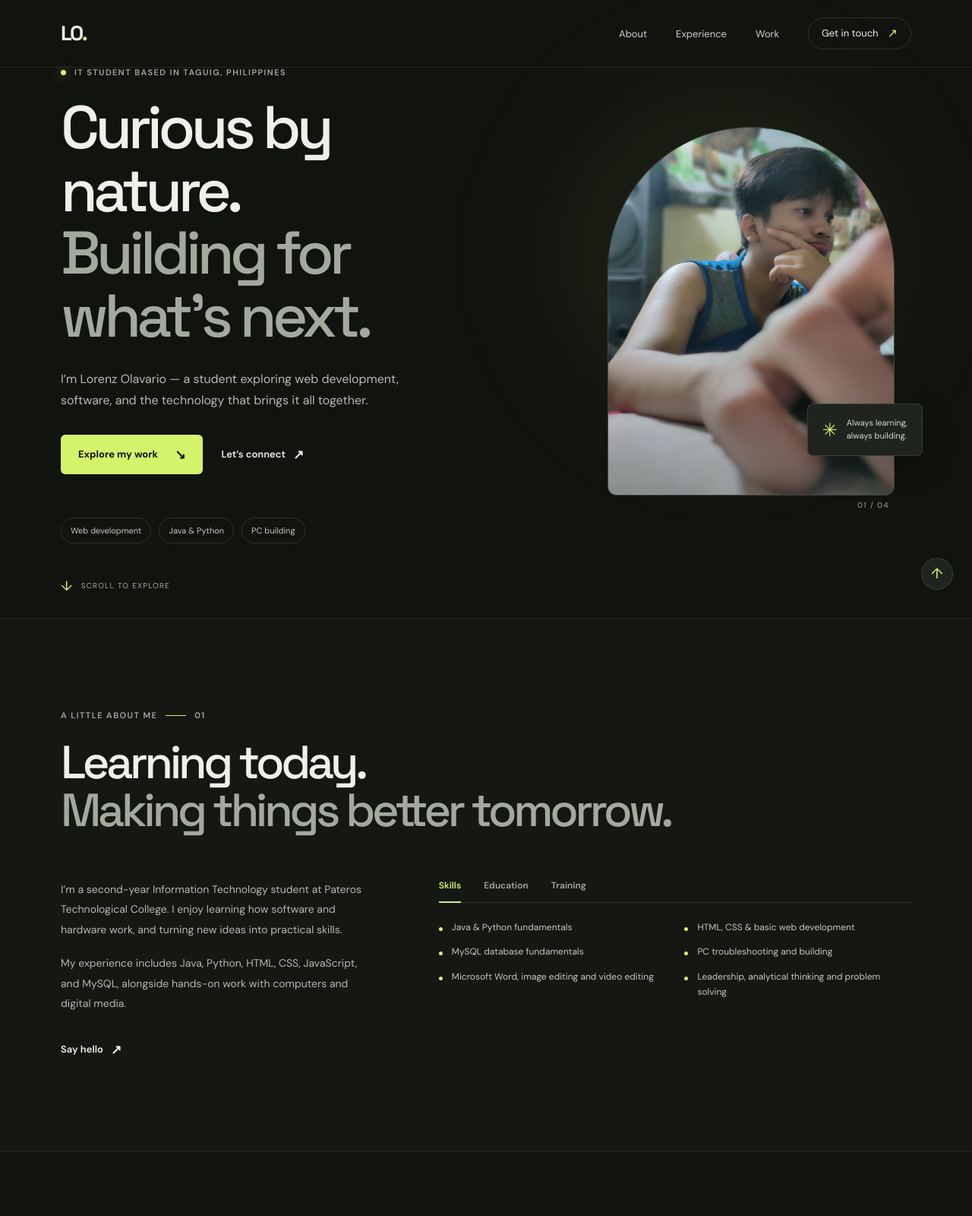
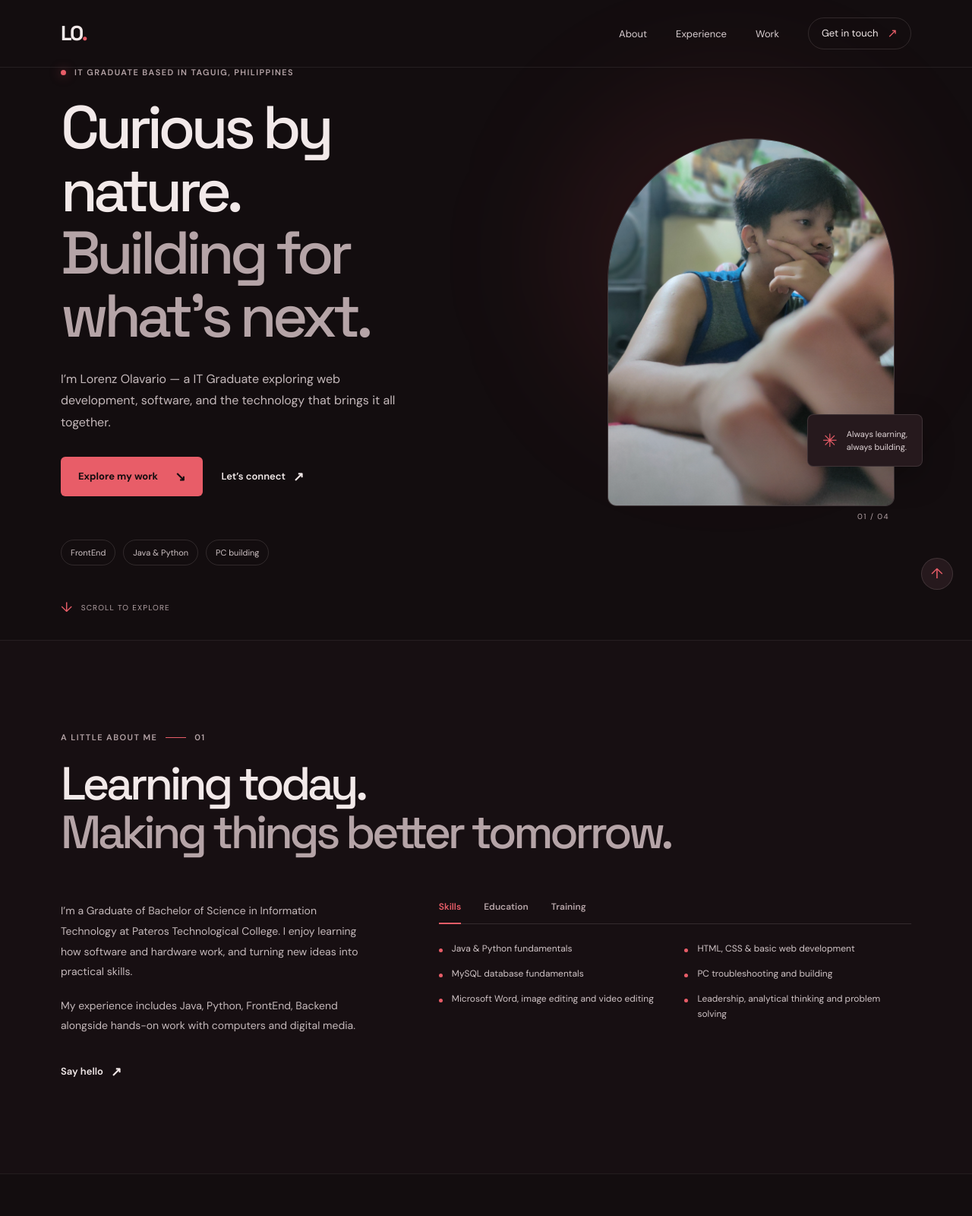
Before and after one commit to Reshirama7/My-portfolio, a plain HTML site: page index.html in a window 1280 px wide. Shown: the top 1600 px of the page at 76% size. Drawn offline with Linux system fonts and the light colour scheme.

Commit message:
add plut

```diff
--- a/index.html
+++ b/index.html
@@ -4,8 +4,8 @@
     <meta charset="UTF-8">
     <meta name="viewport" content="width=device-width, initial-scale=1.0">
     <meta name="theme-color" content="#11130f">
-    <meta name="description" content="The portfolio of Lorenz C. Olavario, an IT student with an interest in web development and computer hardware.">
-    <title>Lorenz C. Olavario — IT Student &amp; Aspiring Developer</title>
+    <meta name="description" content="The portfolio of Lorenz C. Olavario, an IT Graduate with an interest in web development and computer hardware.">
+    <title>Lorenz C. Olavario — IT Graduate &amp; Aspiring Developer</title>
     <link rel="icon" type="image/png" href="images/an.png">
     <link rel="preconnect" href="https://fonts.googleapis.com">
     <link rel="preconnect" href="https://fonts.gstatic.com" crossorigin>
@@ -33,15 +33,15 @@
     <main>
         <section class="hero container" aria-labelledby="hero-title">
             <div class="hero-copy">
-                <p class="eyebrow"><span class="status-dot"></span> IT student based in Taguig, Philippines</p>
+                <p class="eyebrow"><span class="status-dot"></span> IT Graduate based in Taguig, Philippines</p>
                 <h1 id="hero-title">Curious by nature.<br><span>Building for what’s next.</span></h1>
-                <p class="hero-description">I’m Lorenz Olavario — a student exploring web development, software, and the technology that brings it all together.</p>
+                <p class="hero-description">I’m Lorenz Olavario — a IT Graduate exploring web development, software, and the technology that brings it all together.</p>
                 <div class="hero-actions">
                     <a class="button button-primary" href="#work">Explore my work <span aria-hidden="true">↘</span></a>
                     <a class="text-link" href="#contact">Let’s connect <span aria-hidden="true">↗</span></a>
                 </div>
                 <div class="hero-meta" aria-label="Areas of interest">
-                    <span>Web development</span>
+                    <span>FrontEnd</span>
                     <span>Java &amp; Python</span>
                     <span>PC building</span>
                 </div>
@@ -67,8 +67,8 @@
                 </div>
                 <div class="about-layout">
                     <div class="about-intro">
-                        <p>I’m a second-year Information Technology student at Pateros Technological College. I enjoy learning how software and hardware work, and turning new ideas into practical skills.</p>
-                        <p>My experience includes Java, Python, HTML, CSS, JavaScript, and MySQL, alongside hands-on work with computers and digital media.</p>
+                        <p>I’m a Graduate of Bachelor of Science in Information Technology at Pateros Technological College. I enjoy learning how software and hardware work, and turning new ideas into practical skills.</p>
+                        <p>My experience includes Java, Python, FrontEnd, Backend alongside hands-on work with computers and digital media.</p>
                         <a class="text-link" href="mailto:olavariolorenz@gmail.com">Say hello <span aria-hidden="true">↗</span></a>
                     </div>
                     <div class="about-details">
@@ -89,7 +89,7 @@
                         </div>
                         <div class="tab-panel" id="panel-education" role="tabpanel" aria-labelledby="tab-education" data-panel="education" hidden>
                             <ul class="detail-list timeline-list">
-                                <li><span>Current</span><strong>Bachelor of Science in Information Technology</strong><small>Pateros Technological College</small></li>
+                                <li><span>Graduate 2026</span><strong>Bachelor of Science in Information Technology</strong><small>Pateros Technological College</small></li>
                                 <li><span>2020 — 2022</span><strong>Senior High School</strong><small>Stand Alone Senior High School</small></li>
                                 <li><span>2016 — 2020</span><strong>Secondary Education</strong><small>Taguig Integrated School</small></li>
                                 <li><span>2007 — 2016</span><strong>Elementary Education</strong><small>Tipas Elementary School Annex</small></li>
@@ -97,6 +97,7 @@
                         </div>
                         <div class="tab-panel" id="panel-training" role="tabpanel" aria-labelledby="tab-training" data-panel="training" hidden>
                             <ul class="detail-list timeline-list">
+                                <li><span>March - July 2026 · 350 days</span><strong>OJT FrontEnd in BGC: Zhiyuan Enterprise Inc.</strong><small>FrontEnd Dev Trainer — BGC, Metro Manila</small></li>
                                 <li><span>December 2022 · 8 hours</span><strong>Web Development Version 1.0: HTML for Beginners</strong><small>Website Training Programs — Metro Manila</small></li>
                                 <li><span>December 2022 · 1 month</span><strong>Grade 12 HTML-CSS Training Project</strong><small>Stand Alone Senior High School, Taguig</small></li>
                             </ul>
--- a/style.css
+++ b/style.css
@@ -1,12 +1,12 @@
 :root {
     color-scheme: dark;
-    --color-bg: #11130f;
-    --color-surface: #191c17;
-    --color-surface-light: #20241e;
-    --color-text: #f0f0e9;
-    --color-muted: #a4a99e;
-    --color-accent: #d3f36b;
-    --color-line: rgba(240, 240, 233, 0.13);
+    --color-bg: #130d0f;
+    --color-surface: #1c1316;
+    --color-surface-light: #26191d;
+    --color-text: #f2e9e9;
+    --color-muted: #b5a4a7;
+    --color-accent: #e85d68;
+    --color-line: rgba(242, 233, 233, 0.13);
     --font-body: "DM Sans", sans-serif;
     --font-display: "Space Grotesk", sans-serif;
 }
@@ -70,7 +70,7 @@ textarea:focus-visible {
     top: 0;
     right: 0;
     left: 0;
-    border-bottom: 1px solid rgba(240, 240, 233, 0.08);
+    border-bottom: 1px solid rgba(242, 233, 233, 0.08);
 }
 
 .nav {
@@ -103,7 +103,7 @@ textarea:focus-visible {
 }
 
 .nav-links a {
-    color: #d0d2ca;
+    color: #d8cdd0;
     font-size: 13px;
     text-decoration: none;
     transition: color 180ms ease;
@@ -152,7 +152,7 @@ textarea:focus-visible {
     width: 440px;
     height: 440px;
     border-radius: 50%;
-    background: rgba(158, 194, 76, 0.08);
+    background: rgba(214, 70, 83, 0.1);
     content: "";
     filter: blur(80px);
 }
@@ -182,7 +182,7 @@ textarea:focus-visible {
     height: 7px;
     border-radius: 50%;
     background: var(--color-accent);
-    box-shadow: 0 0 14px rgba(211, 243, 107, 0.5);
+    box-shadow: 0 0 14px rgba(232, 93, 104, 0.5);
 }
 
 .hero h1,
@@ -208,7 +208,7 @@ textarea:focus-visible {
 .hero-description {
     max-width: 460px;
     margin: 27px 0 30px;
-    color: #b7bbb1;
+    color: #c5b9bb;
     font-size: 16px;
     line-height: 1.8;
 }
@@ -245,7 +245,7 @@ textarea:focus-visible {
 }
 
 .button-primary:hover {
-    background: #e2ff88;
+    background: #ff8189;
 }
 
 .button-outline {
@@ -289,7 +289,7 @@ textarea:focus-visible {
     padding: 7px 12px;
     border: 1px solid var(--color-line);
     border-radius: 999px;
-    color: #c4c8bd;
+    color: #d0c4c6;
     font-size: 11px;
 }
 
@@ -305,7 +305,7 @@ textarea:focus-visible {
     position: relative;
     overflow: hidden;
     aspect-ratio: 0.78;
-    border: 1px solid rgba(240, 240, 233, 0.18);
+    border: 1px solid rgba(242, 233, 233, 0.18);
     border-radius: 190px 190px 12px 12px;
     background: var(--color-surface);
 }
@@ -313,7 +313,7 @@ textarea:focus-visible {
 .portrait-frame::after {
     position: absolute;
     inset: 45% 0 0;
-    background: linear-gradient(180deg, transparent, rgba(17, 19, 15, 0.28));
+    background: linear-gradient(180deg, transparent, rgba(19, 13, 15, 0.28));
     content: "";
 }
 
@@ -333,11 +333,11 @@ textarea:focus-visible {
     align-items: center;
     gap: 12px;
     padding: 15px 19px;
-    border: 1px solid rgba(240, 240, 233, 0.12);
+    border: 1px solid rgba(242, 233, 233, 0.12);
     border-radius: 8px;
-    background: #20241e;
+    background: #26191d;
     box-shadow: 0 14px 40px rgba(0, 0, 0, 0.25);
-    color: #d8dbd2;
+    color: #e0d5d7;
     font-size: 11px;
     line-height: 1.55;
 }
@@ -378,11 +378,11 @@ textarea:focus-visible {
 
 .section {
     padding: 120px 0;
-    border-top: 1px solid rgba(240, 240, 233, 0.07);
+    border-top: 1px solid rgba(242, 233, 233, 0.07);
 }
 
 .about-section {
-    background: #151712;
+    background: #170f12;
 }
 
 .section-heading {
@@ -417,7 +417,7 @@ textarea:focus-visible {
 
 .about-intro p {
     margin: 0 0 18px;
-    color: #b4b8ad;
+    color: #c5b9bb;
     font-size: 14px;
     line-height: 1.9;
 }
@@ -485,7 +485,7 @@ textarea:focus-visible {
 .skill-list li {
     position: relative;
     padding-left: 17px;
-    color: #c4c8bd;
+    color: #d0c4c6;
     font-size: 12px;
 }
 
@@ -505,7 +505,7 @@ textarea:focus-visible {
     grid-template-columns: 140px 1fr;
     gap: 2px 15px;
     padding: 0 0 13px;
-    border-bottom: 1px solid rgba(240, 240, 233, 0.07);
+    border-bottom: 1px solid rgba(242, 233, 233, 0.07);
 }
 
 .timeline-list li:last-child {
@@ -557,7 +557,7 @@ textarea:focus-visible {
 
 .experience-card:hover {
     transform: translateY(-3px);
-    border-color: rgba(211, 243, 107, 0.42);
+    border-color: rgba(232, 93, 104, 0.42);
 }
 
 .experience-icon {
@@ -565,7 +565,7 @@ textarea:focus-visible {
     width: 54px;
     height: 54px;
     place-items: center;
-    border: 1px solid rgba(211, 243, 107, 0.27);
+    border: 1px solid rgba(232, 93, 104, 0.27);
     border-radius: 50%;
     color: var(--color-accent);
     font-size: 20px;
@@ -603,13 +603,13 @@ textarea:focus-visible {
 
 .experience-description {
     margin: 0;
-    color: #b5b9af;
+    color: #c5b9bb;
     font-size: 12px;
     line-height: 1.8;
 }
 
 .work-section {
-    background: #151712;
+    background: #170f12;
 }
 
 .work-card {
@@ -640,7 +640,7 @@ textarea:focus-visible {
 .work-card::after {
     position: absolute;
     inset: 0;
-    background: linear-gradient(90deg, rgba(17, 19, 15, 0.95), rgba(17, 19, 15, 0.52) 58%, rgba(17, 19, 15, 0.08)), linear-gradient(0deg, rgba(17, 19, 15, 0.7), transparent 55%);
+    background: linear-gradient(90deg, rgba(19, 13, 15, 0.95), rgba(19, 13, 15, 0.52) 58%, rgba(19, 13, 15, 0.08)), linear-gradient(0deg, rgba(19, 13, 15, 0.7), transparent 55%);
     content: "";
 }
 
@@ -666,7 +666,7 @@ textarea:focus-visible {
 .work-overlay > div > p:last-child {
     max-width: 390px;
     margin: 10px 0 0;
-    color: #c3c6bd;
+    color: #d0c4c6;
     font-size: 13px;
 }
 
@@ -699,7 +699,7 @@ textarea:focus-visible {
     padding: 58px;
     border: 1px solid var(--color-line);
     border-radius: 12px;
-    background: radial-gradient(ellipse at 0% 0%, rgba(211, 243, 107, 0.07), transparent 48%), var(--color-surface);
+    background: radial-gradient(ellipse at 0% 0%, rgba(232, 93, 104, 0.08), transparent 48%), var(--color-surface);
 }
 
 .contact-copy .eyebrow {
@@ -709,7 +709,7 @@ textarea:focus-visible {
 .contact-intro {
     max-width: 420px;
     margin: 23px 0;
-    color: #b4b8ad;
+    color: #c5b9bb;
     font-size: 13px;
     line-height: 1.8;
 }
@@ -762,7 +762,7 @@ textarea:focus-visible {
     place-items: center;
     border: 1px solid var(--color-line);
     border-radius: 50%;
-    color: #c4c8bd;
+    color: #d0c4c6;
     font-size: 14px;
     text-decoration: none;
     transition: border-color 180ms ease, color 180ms ease, transform 180ms ease;
@@ -782,7 +782,7 @@ textarea:focus-visible {
 
 .contact-form label {
     margin: 0 0 7px;
-    color: #d0d3ca;
+    color: #d8cdd0;
     font-size: 11px;
     font-weight: 600;
 }
@@ -792,9 +792,9 @@ textarea:focus-visible {
     width: 100%;
     margin-bottom: 17px;
     padding: 13px 14px;
-    border: 1px solid rgba(240, 240, 233, 0.12);
+    border: 1px solid rgba(242, 233, 233, 0.12);
     border-radius: 5px;
-    background: #141611;
+    background: #170f12;
     color: var(--color-text);
     font-size: 12px;
     resize: vertical;
@@ -803,12 +803,12 @@ textarea:focus-visible {
 
 .contact-form input::placeholder,
 .contact-form textarea::placeholder {
-    color: #72776d;
+    color: #897a7d;
 }
 
 .contact-form input:focus,
 .contact-form textarea:focus {
-    border-color: rgba(211, 243, 107, 0.7);
+    border-color: rgba(232, 93, 104, 0.7);
     outline: none;
 }
 
@@ -866,7 +866,7 @@ textarea:focus-visible {
     place-items: center;
     border: 1px solid var(--color-line);
     border-radius: 50%;
-    background: #20241e;
+    background: #26191d;
     color: var(--color-accent);
     font-size: 19px;
     text-decoration: none;
@@ -875,7 +875,7 @@ textarea:focus-visible {
 
 .back-to-top:hover {
     transform: translateY(-3px);
-    background: #2a3023;
+    background: #352126;
 }
 
 @media (max-width: 900px) {
@@ -940,7 +940,7 @@ textarea:focus-visible {
         padding: 10px 18px;
         border: 1px solid var(--color-line);
         border-radius: 10px;
-        background: #1b1e18;
+        background: #211619;
         box-shadow: 0 18px 40px rgba(0, 0, 0, 0.35);
     }
 
@@ -954,7 +954,7 @@ textarea:focus-visible {
         min-height: 46px;
         align-items: center;
         justify-content: space-between;
-        border-bottom: 1px solid rgba(240, 240, 233, 0.08);
+        border-bottom: 1px solid rgba(242, 233, 233, 0.08);
     }
 
     .nav-links li:last-child a {
```
